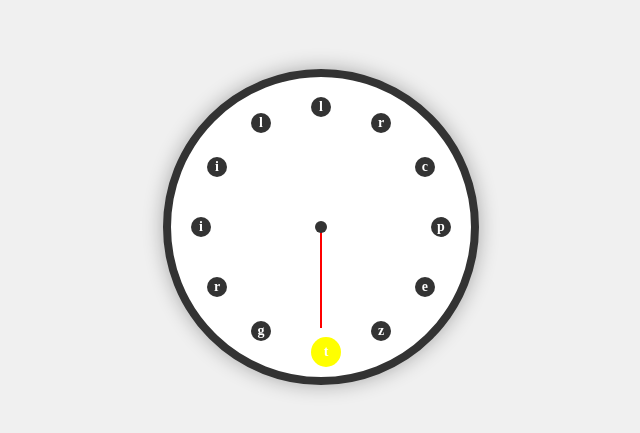
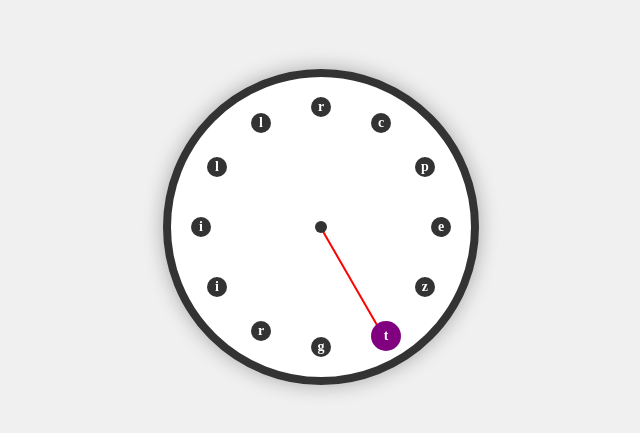
Before and after one commit to MiserLies17-23/T-exam-clock, a plain HTML site: page index.html in a window 1280 px wide. Shown: the part 173-606 px from the top of the page, without its empty margins (319-959 px from the left). Drawn offline with Linux system fonts and the light colour scheme.

Commit message:
first commit

```diff
--- a/script.js
+++ b/script.js
@@ -4,70 +4,67 @@
  * @returns {void}
  */
 $(document).ready(function() {
-                //Создаём массив элементов-кружков
-                let arrCircle = [];
+    // Создаём массив элементов-кружков
+    let circles = [];
+    let alphabet = 'abcdefghijklmnopqrstuvwxyz'.split('');
+    let colors = ['red', 'orange', 'yellow', 'green', 'lightblue', 'blue', 'purple'];
 
-                //Сoздаём массив английских букв
-                let alphabet = 'abcdefghijklmnopqrstuvwxyz'.split('');
+    // Создаем 12 кружков
+    for (let i = 0; i < 12; i++) {
+        const angle = (i * 30 - 90) * Math.PI / 180; // -90° чтобы начать с 12 часов
+        const radius = 120;
+        const x = 150 + radius * Math.cos(angle);
+        const y = 150 + radius * Math.sin(angle);
 
-                //Создаём массив цветов
-                let colors = ['red', 'orange', 'yellow', 'green', 'sky', 'blue', 'purple'];
-
-                // Создаем 12 кружков для часовых меток
-                for (let i = 1; i <= 12; i++) {
-                    const angle = (i - 3) * 30; // 30 градусов на каждый час (360/12)
-                    const radius = 120; // Радиус расположения кружков
-
-                    // Вычисляем позицию кружка
-                    const x = 150 + radius * Math.cos(angle * Math.PI / 180);
-                    const y = 150 + radius * Math.sin(angle * Math.PI / 180);
-
-                    // Создаем элемент кружка
         const circle = $('<div>')
             .addClass('hour-marker')
-                        .text(alphabet[Math.floor(Math.random()*alphabet.length)])
+            .text(alphabet[Math.floor(Math.random() * alphabet.length)])
             .css({
-                            left: x - 10 + 'px', // Центрируем кружок
-                            top: y - 10 + 'px'   // Центрируем кружок
+                left: (x - 10) + 'px',
+                top: (y - 10) + 'px'
             })
             .appendTo('.clock-face');
-                    arrCircle.push(circle);
+
+        circles.push(circle);
     }
 
-                $('.second-hand').css('transform', 'rotate(-60deg)'); // Устанавливаем правильное положение стрелки
-                let sec = 0; // Начальное значение времени
+    let currentPosition = 0;
+    let previousPosition = -1;
+
     /**
-                 * Функция обработки времени
+     * Функция обработки вращения стрелки
      *
      * @returns {void}
      */
-                function updateTime() {
-                    let x;
-                    sec > 0 ? x = -1 : x = 11;
-                    arrCircle[sec + x].css({
+    function updateClock() {
+        // Сбрасываем предыдущий кружок
+        if (previousPosition !== -1) {
+            circles[previousPosition].css({
                 width: '20px',
                 height: '20px',
-                        background: "#333"
-                    })
+                background: '#333'
+            });
+        }
 
-                    arrCircle[sec].css({
+        // Увеличиваем текущий кружок
+        circles[currentPosition].css({
             width: '30px',
             height: '30px',
-                        background: colors[Math.floor(Math.random()*colors.length)]
-                    })
+            background: colors[Math.floor(Math.random() * colors.length)]
+        });
 
-                    // Вычисляем угол для секундной стрелки
-                    // 30 градусов на каждую секунду (360/60) + плавное движение
-                    const secondDegrees = sec * 30 - 60;
+        // Просто поворачиваем на 30 градусов каждый раз
+        const degrees = currentPosition * 30 + 90;
+        $('.second-hand').css('transform', `rotate(${degrees}deg)`);
 
-                    // Обновляем позицию секундной стрелки и значение sec
-                    $('.second-hand').css('transform', `rotate(${secondDegrees}deg)`);
-                    sec = (sec + 1)%12;
+        // Обновляем позиции
+        previousPosition = currentPosition;
+        currentPosition = (currentPosition + 1) % 12;
     }
 
-                // Обновляем время каждые 1000ms для плавности
-                setInterval(updateTime, 1000);
+    // Запускаем обновление каждую секунду
+    setInterval(updateClock, 1000);
 
-                // Первоначальное обновление
-                updateTime();
+    // Первое обновление
+    updateClock();
 });
--- a/style.css
+++ b/style.css
@@ -37,13 +37,12 @@ body {
 
 .second-hand {
     height: 2px;
-    width: 100px;
+    width: 120px;
     background: red;
     position: absolute;
-    top: 150px;
-    left: 150px;
-    transform-origin: 0% 50%;
-    transition: transform 0.05s cubic-bezier(0.1, 2.7, 0.58, 1);
+    top: 150px; /* центр по вертикали */
+    left: 30px; /* сдвигаем влево, чтобы центр вращения был в середине часов */
+    transform-origin: 100% 50%; /* точка вращения - правый конец стрелки */
 }
 
 .center-circle {
```
Lines whose indentation alone changed are shown as unchanged.
